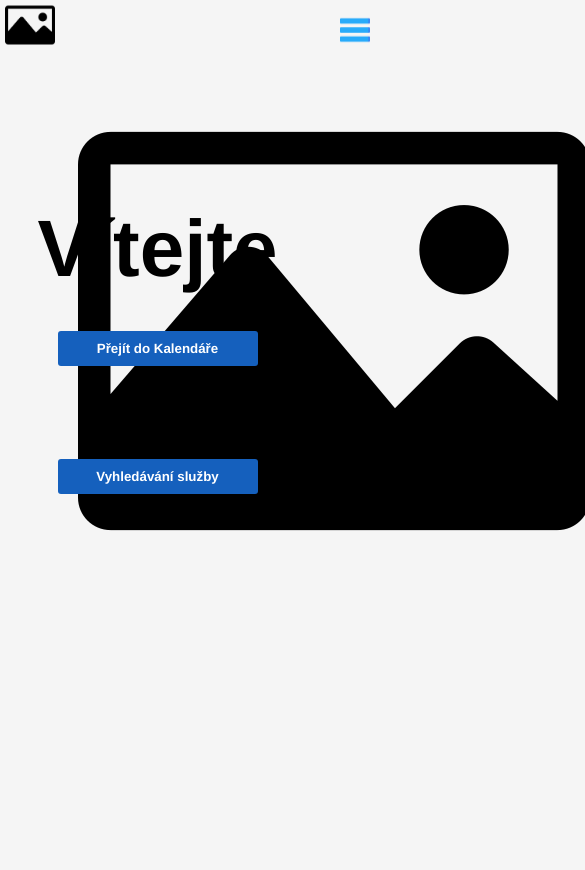
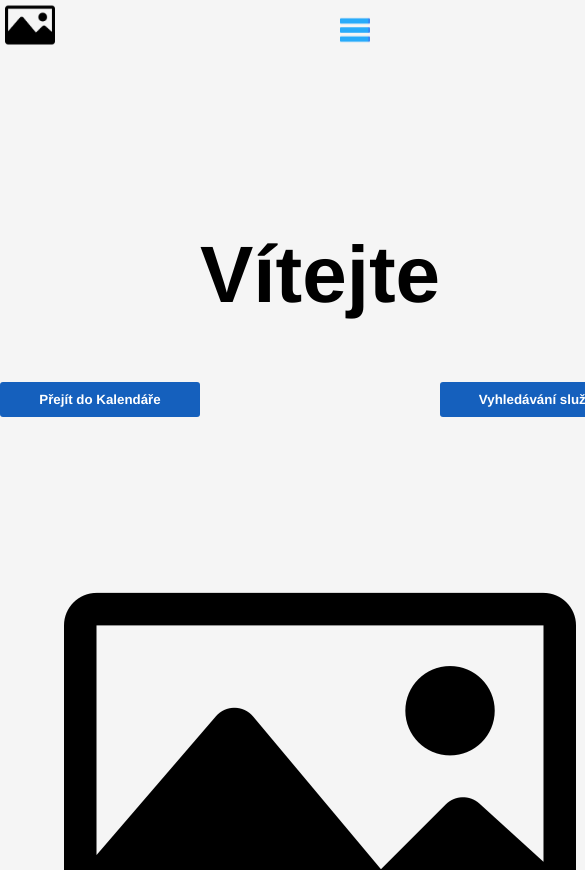
Before and after one commit to icycoba/ITU21, a website: page html/Welcome Page.html in a window 390 px wide. Shown: the top 870 px of the page, 585 px wide, since content can reach past the window. Drawn offline with Linux system fonts and the light colour scheme.

Commit message:
mobilni dalsi

```diff
--- a/css/welcome.css
+++ b/css/welcome.css
@@ -52,5 +52,34 @@
 }
 
 @media only screen and (max-width: 991px) {
+    .welcomeCont {
+        grid-template-rows: repeat(8, 0.3fr);
+    }
 
+    .welcomeCont h3 {
+        grid-column: 3;
+        grid-row: 2;
+        justify-self: center;
+        color: black;
+        font-size: 80px;
+    }
+
+    .welcomeCont #button1 {
+        grid-column: 2;
+        grid-row: 3;
+        justify-self: center;
+    }
+
+    .welcomeCont #button2 {
+        grid-column: 4;
+        grid-row: 3;
+        justify-self: center;
+    }
+
+
+    .welcomeCont img {
+        grid-column: 1 / span 5;
+        grid-row: 4;
+        justify-self: center;
+    }
 }
```
Also changed, not shown: css/login.css (+32 -0 lines).
